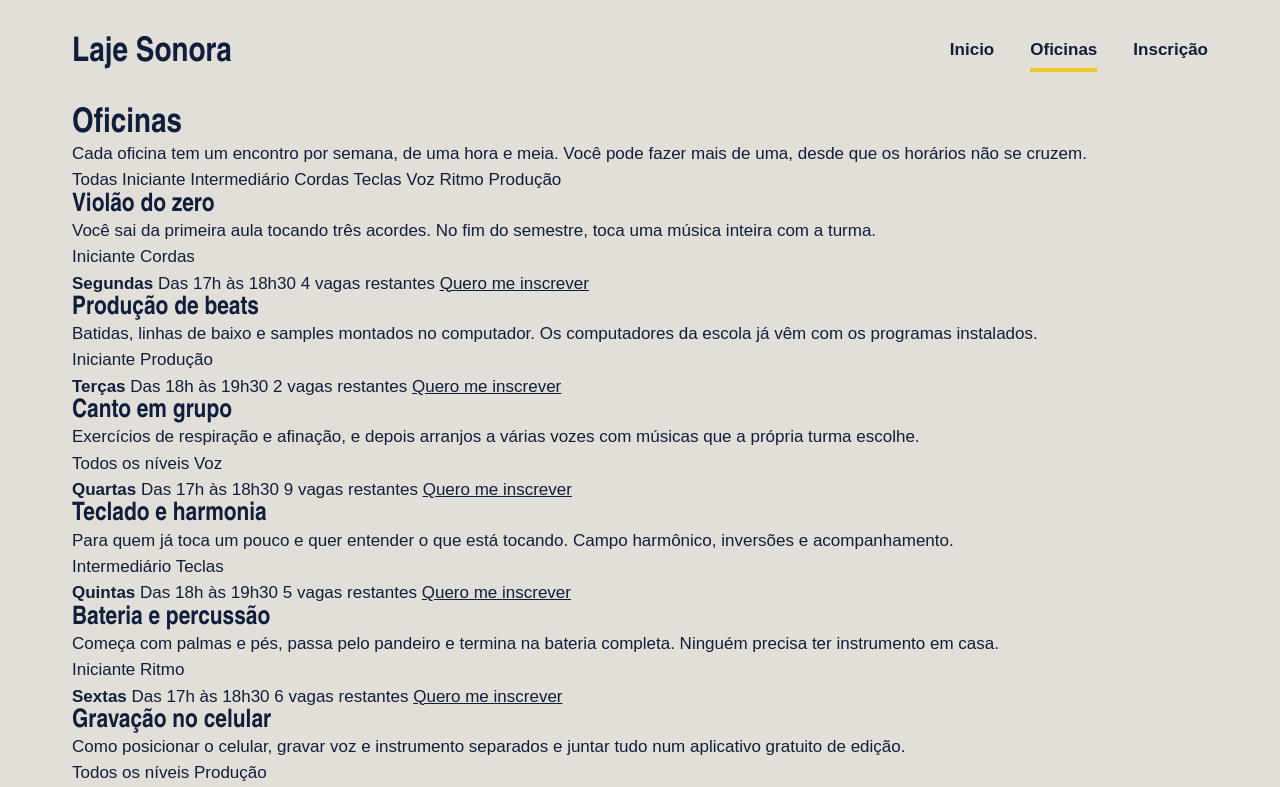
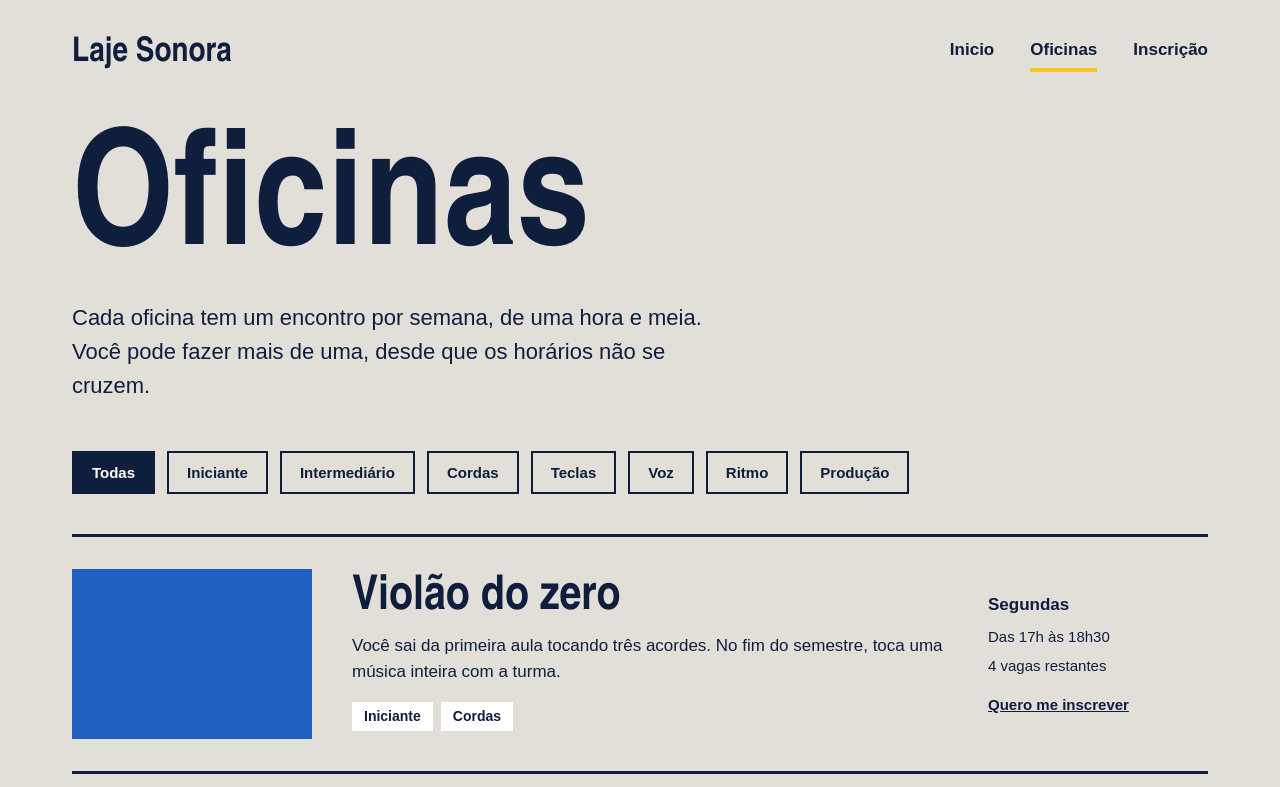
Before and after one commit to pyetrosouza1time/Laje_sonora, a plain HTML site: page oficinas.html in a window 1280 px wide. Shown: the top 787 px of the page. Drawn offline with Linux system fonts and the light colour scheme.

Commit message:
Página de oficinas pronta

```diff
--- a/oficinas.css
+++ b/oficinas.css
@@ -1,9 +1,10 @@
-*{
+* {
     margin: 0px;
     padding: 0px;
     box-sizing: border-box;
 }
-:root{
+
+:root {
     --concreto: #E2DFD8;
     --concreto-escuro: #CBC7BE;
     --tinta: #0F1E3D;
@@ -11,80 +12,90 @@
     --fita: #F3C623;
     --branco: #FFFFFF;
     --fonte-cartaz: "Big Shoulders", "Arial Narrow", sans-serif;
-    --fonte-texto: "Archivo", Arial,  sans-serif;
+    --fonte-texto: "Archivo", Arial, sans-serif;
 }
-body{
+
+body {
     background-color: #E2DFD8;
     color: #0F1E3D;
     font-family: var(--fonte-texto);
     font-size: 17px;
     line-height: 1.55;
 }
-a{
- color: inherit
+
+a {
+    color: inherit;
 }
-h1, h2, h3{
+
+h1, h2, h3 {
     font-family: var(--fonte-cartaz);
     font-weight: 900;
     line-height: 0.95;
 }
-.conteudo{
+
+.conteudo {
     margin-inline: auto;
     max-width: 1200px;
     padding-inline: 32px;
+}
 
-}
-.topo{
+.topo {
     padding-block: 28px;
     display: flex;
     justify-content: space-between;
     align-items: center;
+}
 
-}
-.logo{
+.logo {
     font-family: var(--fonte-cartaz);
     font-size: 34px;
     font-weight: 900;
     text-decoration: none;
 }
-.menu{
+
+.menu {
     display: flex;
     gap: 36px;
 }
-.menu a{
+
+.menu a {
     font-weight: 600;
     text-decoration: none;
     border-bottom: 4px solid transparent;
     padding-bottom: 4px;
 }
-.menu a:hover{
+
+.menu a:hover {
     border-bottom-color: var(--tinta);
+}
 
+.menu a.atual {
+    border-bottom-color: var(--fita);
 }
-.menu a.atual{
-    border-bottom-color:var(--fita) ;
-}
-.cartazes{
+
+.cartazes {
     margin-top: 16px;
     display: flex;
     flex-direction: row;
     gap: 16px;
 }
-.cartaz{
+
+.cartaz {
     padding: 40px;
 }
-.cartaz-principal{
+
+.cartaz-principal {
     background-color: var(--caixa-dagua);
     color: var(--branco);
     flex: 2;
+}
 
-}
-.cartaz-principal h1{
+.cartaz-principal h1 {
     font-size: 132px;
     max-width: 9ch;
+}
 
-}
-.cartaz-lateral{
+.cartaz-lateral {
     background-color: var(--fita);
     flex: 1;
     display: flex;
@@ -92,14 +103,15 @@ h1, h2, h3{
     justify-content: space-between;
     gap: 32px;
     align-items: flex-start;
+}
 
-}
-.coluna-lateral p{
+.coluna-lateral p {
     font-size: 22px;
     font-weight: 600;
     line-height: 1.3;
 }
-.botao{
+
+.botao {
     background-color: var(--tinta);
     color: var(--branco);
     font-weight: 700;
@@ -107,106 +119,212 @@ h1, h2, h3{
     padding-inline: 16px;
     padding-block: 20px;
     border: none;
-    font: var(--fonte-texto);
+    font-family: var(--fonte-texto);
     cursor: pointer;
 }
-.botao:hover{
+
+.botao:hover {
     background-color: var(--caixa-dagua);
-    color: var();
+    color: var(--branco);
 }
-.secao{
+
+.secao {
     margin-top: 96px;
+}
 
-}
-.titulo-secao{
+.titulo-secao {
     font-size: 64px;
     margin-bottom: 32px;
 }
-.cards{
+
+.cards {
     display: flex;
     flex-wrap: wrap;
     gap: 24px;
+}
 
-}
-.card{
+.card {
     background-color: var(--branco);
     border: 3px solid var(--tinta);
     flex: 1 1 340px;
 }
-.card .foto{
+
+.card .foto {
     height: 170px;
 }
-.foto{
+
+.foto {
     background-color: var(--concreto-escuro);
 }
-.foto-azul{
+
+.foto-azul {
     background-color: var(--caixa-dagua);
 }
-.foto-amarela{
+
+.foto-amarela {
     background-color: var(--fita);
 }
-.foto-tinta{
+
+.foto-tinta {
     background-color: var(--tinta);
 }
-.card-texto{
+
+.card-texto {
     padding: 24px;
 }
-.card h3{
+
+.card h3 {
     font-size: 36px;
     margin-bottom: 12px;
 }
-.card-info{
+
+.card-info {
     margin-top: 20px;
     padding-top: 16px;
     border-top: 2px solid var(--concreto-escuro);
     font-weight: 600;
-    font-size: 15px          ;
+    font-size: 15px;
     justify-content: space-between;
     display: flex;
 }
-.passos{
+
+.passos {
     display: flex;
-    gap: 24PX;
+    gap: 24px;
+}
 
-
-}
-.passo{
+.passo {
     border-top: 6px solid var(--tinta);
     padding-top: 20px;
     flex: 1;
 }
-.passo-numero{
+
+.passo-numero {
     font-family: var(--fonte-cartaz);
     font-size: 96px;
     font-weight: 900;
     line-height: 1;
     color: var(--caixa-dagua);
 }
-.passo h3{
+
+.passo h3 {
     font-size: 32px;
     margin-block: 8px 12px;
+}
 
-}
-.rodape{
+.rodape {
     margin-top: 120px;
     background-color: var(--tinta);
     color: var(--concreto);
     padding-top: 56px;
     padding-bottom: 56px;
+}
 
-}
-.rodape-colunas{
+.rodape-colunas {
     display: flex;
     gap: 40px;
 }
-.rodape-coluna{
+
+.rodape-coluna {
     flex: 1;
 }
-.rodape h4{
+
+.rodape h4 {
     font-family: var(--fonte-cartaz);
     font-size: 28px;
     color: var(--fita);
     margin-bottom: 12px;
+}
 
+/* =========================================
+   ESTILOS DA PÁGINA DE OFICINAS (oficinas.css)
+   ========================================= */
 
+.titulo-pagina {
+    font-size: 160px;
+    margin-top: 24px;
 }
+
+.subtitulo-pagina {
+    font-size: 22px;
+    max-width: 640px;
+    margin-top: 16px;
+}
+
+.filtros {
+    margin-top: 48px;
+    display: flex;
+    flex-wrap: wrap;
+    gap: 12px;
+}
+
+.filtro {
+    border: 2px solid var(--tinta);
+    padding-block: 8px;
+    padding-inline: 18px;
+    font-weight: 600;
+    font-size: 15px;
+}
+
+.filtro.ativo {
+    background-color: var(--tinta);
+    color: var(--branco);
+}
+
+.lista {
+    margin-top: 40px;
+}
+
+.oficina {
+    padding-block: 32px;
+    border-top: 3px solid var(--tinta);
+    display: flex;
+    align-items: center;
+    gap: 40px;
+}
+
+.oficina .foto {
+    width: 240px;
+    height: 170px;
+    flex-shrink: 0;
+}
+
+.oficina-texto {
+    flex: 1;
+}
+
+.oficina h2 {
+    font-size: 48px;
+    margin-bottom: 10px;
+}
+
+.etiquetas {
+    margin-top: 16px;
+    display: flex;
+    gap: 8px;
+}
+
+.etiqueta {
+    background-color: var(--branco);
+    padding-block: 4px;
+    padding-inline: 12px;
+    font-size: 14px;
+    font-weight: 600;
+}
+
+.oficina-detalhes {
+    width: 220px;
+    font-size: 15px;
+    display: flex;
+    flex-direction: column;
+    gap: 6px;
+}
+
+.oficina-detalhes strong {
+    font-size: 17px;
+}
+
+.oficina-detalhes a {
+    margin-top: 10px;
+    font-weight: 700;
+}
```
Lines whose indentation alone changed are shown as unchanged.
